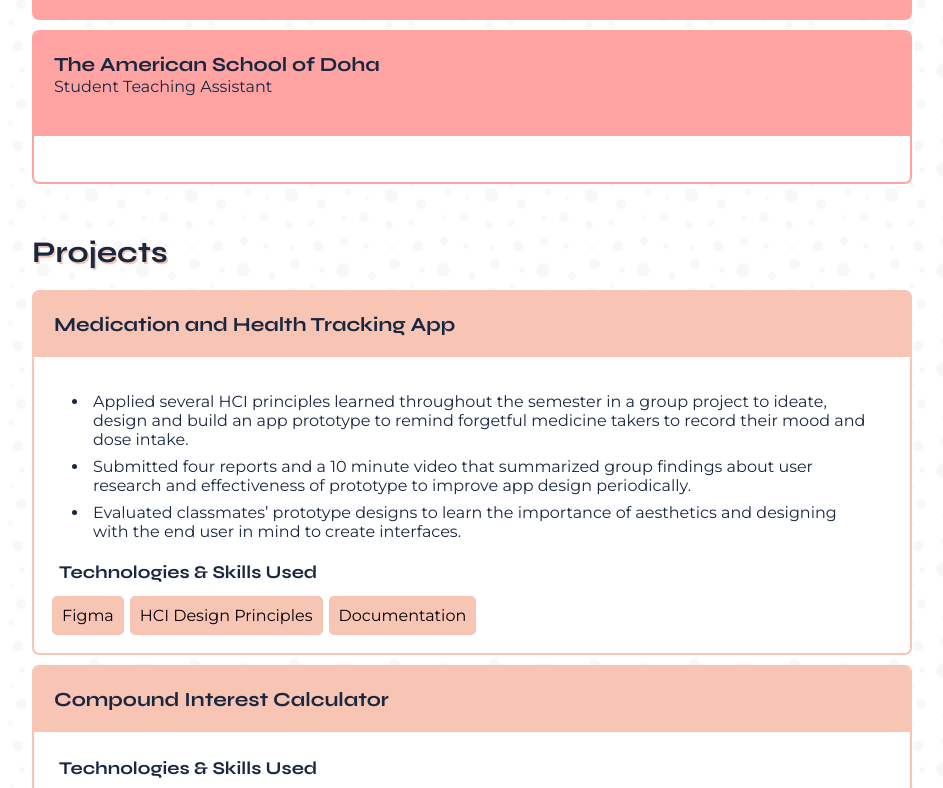
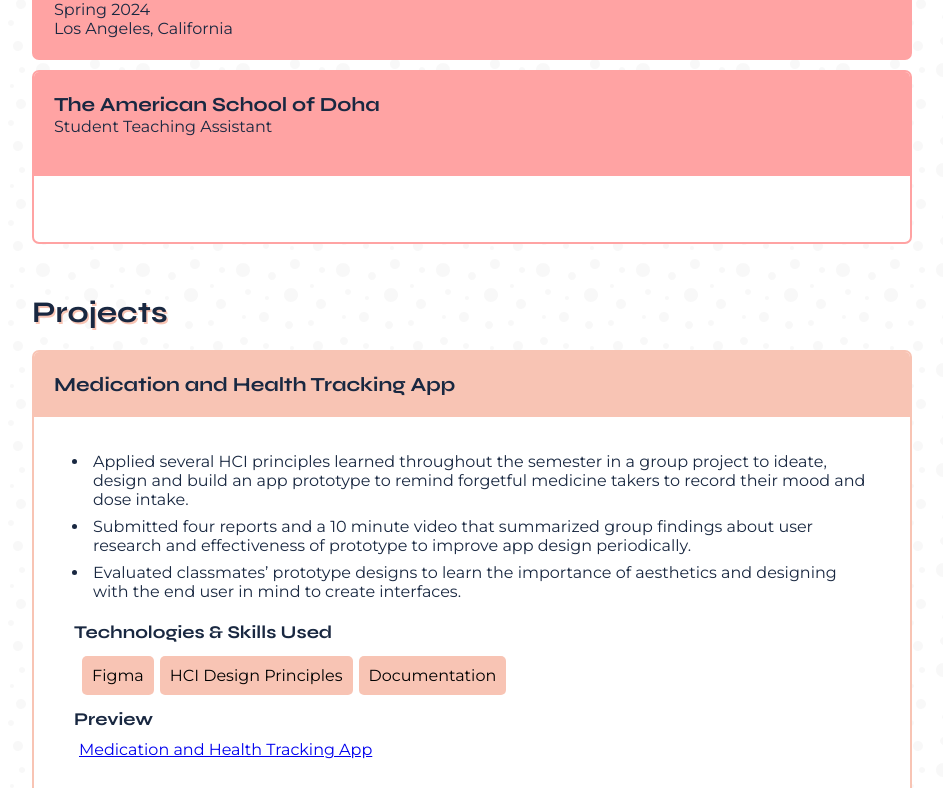
Before and after one commit to speer987/personal-website, a React (Create React App) app: page / in a window 1280 px wide. Shown: the part 1341-2129 px from the top of the page, without its empty margins (168-1111 px from the left). Built offline with nearby package versions, Linux system fonts and the light colour scheme.

Commit message:
adding updated css so that there is more padding

```diff
--- a/src/App.css
+++ b/src/App.css
@@ -327,6 +327,11 @@ h5 {
 #pill-parent {
   display: flex;
   flex-wrap: wrap;
+  padding-left: 15px;
+}
+
+.extra-padding {
+  padding-left: 15px;
 }
 
 h3,
@@ -393,6 +398,7 @@ img {
 .padding {
   padding: 15px;
   padding-right: 40px;
+  padding-bottom: 35px;
 }
 
 .bold {
--- a/src/components/Coursework.js
+++ b/src/components/Coursework.js
@@ -16,7 +16,7 @@ export default function Coursework({ courseList }) {
           <div></div>
         )}
         {courseInfo?.tech ? (
-          <div>
+          <div className="extra-padding">
             <h5>Technologies & Skills Used</h5>
             <div id="pill-parent">
               {courseInfo?.tech.map((skill) => (
@@ -29,6 +29,18 @@ export default function Coursework({ courseList }) {
         ) : (
           <div></div>
         )}
+        {courseInfo?.preview ? (
+          <div className="extra-padding">
+            <h5>Preview</h5>
+            <h4 className="extra-padding">
+              <a href={courseInfo.preview} target="_blank">
+                {courseInfo.course}
+              </a>
+            </h4>
+          </div>
+        ) : (
+          <div></div>
+        )}
       </div>
     </div>
   ));
--- a/src/components/projects.js
+++ b/src/components/projects.js
@@ -8,6 +8,7 @@ export const projects = [
       "Evaluated classmates’ prototype designs to learn the importance of aesthetics and designing with the end user in mind to create interfaces.",
     ],
     tech: ["Figma", "HCI Design Principles", "Documentation"],
+    preview: "google.com",
   },
   {
     course: "Compound Interest Calculator",
```
